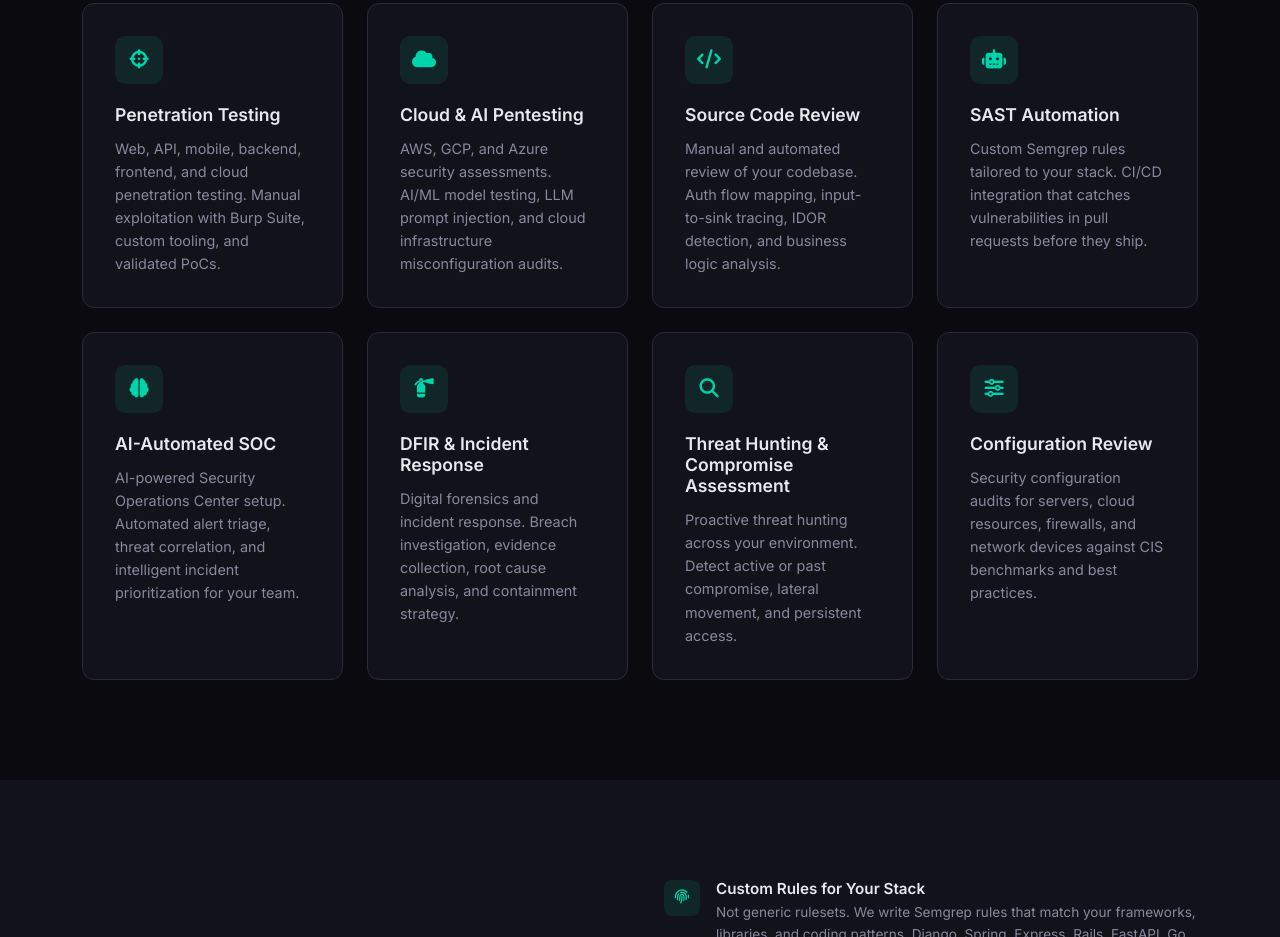
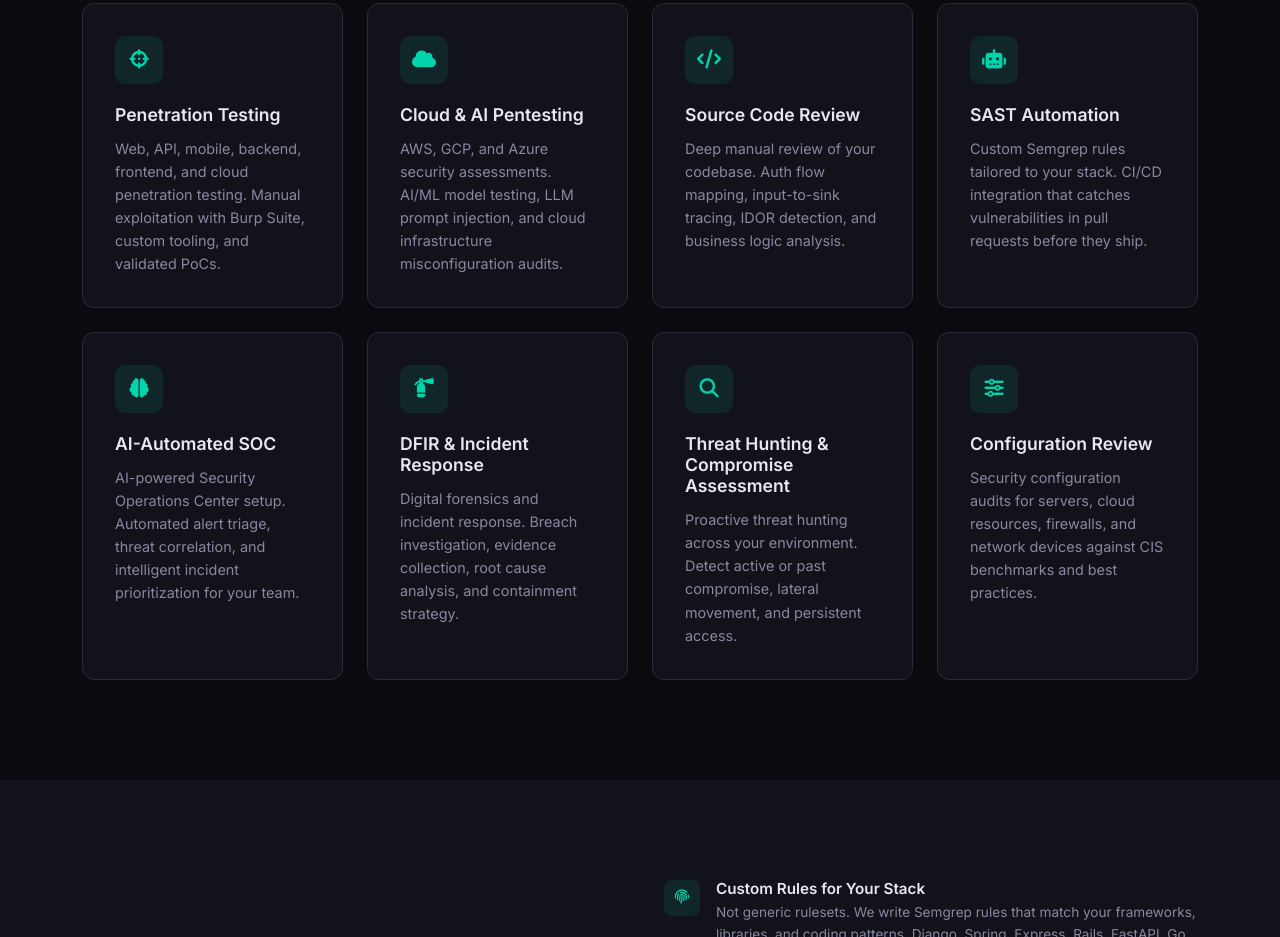
Before and after one commit to greycorelabs/greycorelabs.github.io, a plain HTML site: page index.html in a window 1280 px wide. Shown: the part 1940-2877 px from the top of the page. Drawn offline with nearby package versions, Linux system fonts and the light colour scheme.

Commit message:
Remove 'automated' from source code review description

```diff
--- a/index.html
+++ b/index.html
@@ -817,7 +817,7 @@
           <div class="service-card">
             <div class="service-icon-wrap"><i class="fas fa-code"></i></div>
             <h5>Source Code Review</h5>
-            <p>Manual and automated review of your codebase. Auth flow mapping, input-to-sink tracing, IDOR detection, and business logic analysis.</p>
+            <p>Deep manual review of your codebase. Auth flow mapping, input-to-sink tracing, IDOR detection, and business logic analysis.</p>
           </div>
         </div>
         <div class="col-md-6 col-lg-3 fade-up">
```
